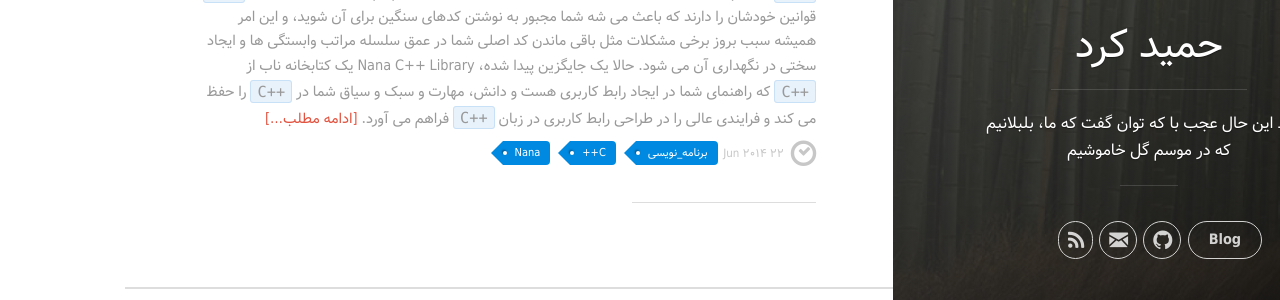
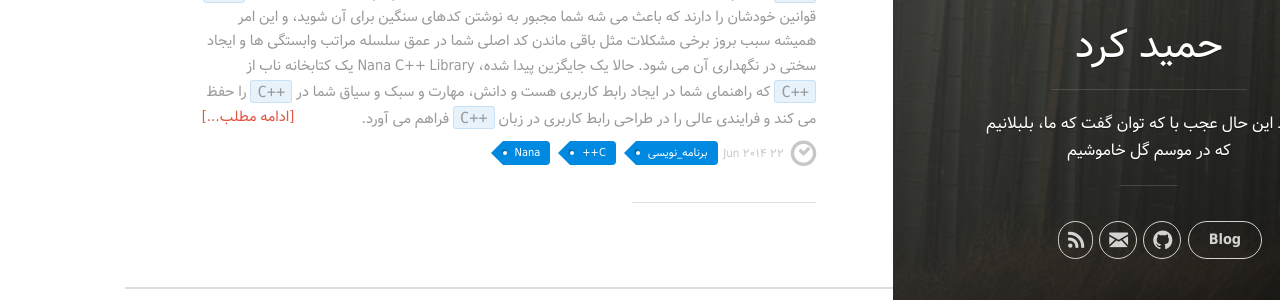
Before and after one commit to mer30hamid/mer30hamid.github.io, a Jekyll site: the page built from index.html, in a window 1280 px wide. Shown: the part 370-670 px from the top of the page. Built offline with Jekyll 4.4.1, drawn with Linux system fonts in a browser that asks for light colours; nearby versions of some CDN libraries; the list of posts is cut into pages by our own code.

Commit message:
read-more float left + pre text-zlign: left

```diff
--- a/css/uno.css
+++ b/css/uno.css
@@ -21,7 +21,10 @@
        url('../fonts/vazir-FD-WOL/Vazir-Bold-FD-WOL.ttf') format('truetype');
   font-weight: bold;
 }
-
+.read-more{
+	text-align: left;
+	float: left;
+}
 
 
 
@@ -1060,7 +1063,8 @@ pre {
 	font-size: .9em;
 	font-weight: normal;
 	line-height: 1.3em;
-	direction: ltr; }
+	direction: ltr;
+	text-align: left}
 	pre code {
 		padding: 0;
 		background: none;
--- a/index.html
+++ b/index.html
@@ -16,7 +16,7 @@ layout: default
 			{{ post.excerpt | number_of_words }}
 		{% endcapture %}
 		{% if excerpt_words != content_words %}
-			<a href="{{ post.url }}/#read-more">[ادامه مطلب&hellip;]</a>
+			<a class="read-more" href="{{ post.url }}/#read-more">[ادامه مطلب&hellip;]</a>
 		{% endif %}
 
 		</p>
```
